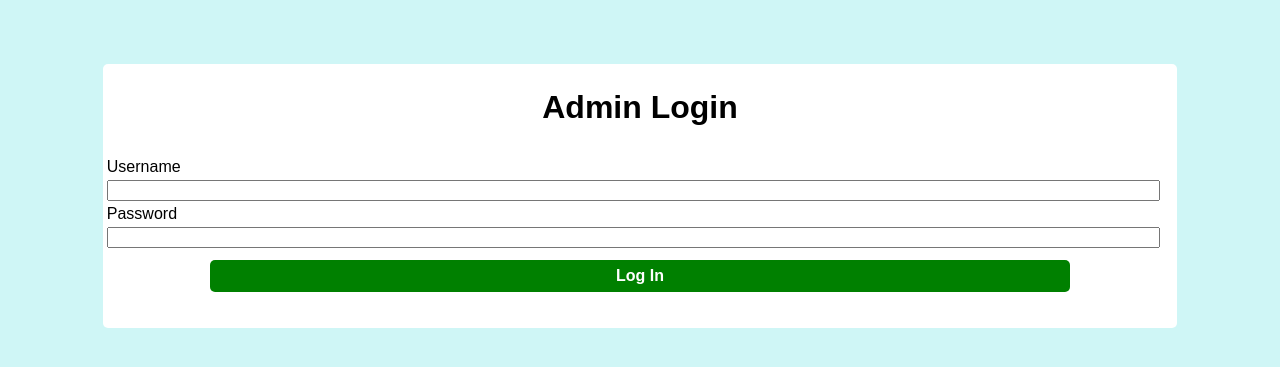
After one commit to CMBCoding/icecream, a Node server app: page /login in a window 1280 px wide. The commit adds this page. Shown: the top 367 px of the page. Run offline with Node 20, Linux system fonts and the light colour scheme.

Commit message:
Add login page

```diff
--- a/app.js
+++ b/app.js
@@ -2,8 +2,9 @@
 import express from 'express';
 import dotenv from 'dotenv';
 import mysql2 from 'mysql2';
+import session from 'express-session';
+
 dotenv.config();
-
 //Create a connection pool
 const pool = mysql2.createPool({
     host: process.env.DB_HOST,
@@ -15,6 +16,24 @@ const pool = mysql2.createPool({
 
 //Create an instance of an express application
 const app = express();
+
+//Session middleware: lets the server remember users between requests
+app.use(session({
+    secret: process.env.SESSION_SECRET,
+    resave: false,
+    saveUninitialized: false,
+    cookie: {maxAge: 1000 * 60 * 60}
+}));
+
+//Only let logged in users through; send everyone else to /login
+function requireLogin(req, res, next) {
+    if (req.session.loggedIn) {
+        next();
+    } else {
+        res.redirect('/login');
+    }
+}
+
 
 //Define a port number for the server to listen to
 const PORT = 3002;
@@ -28,6 +47,19 @@ app.set('view engine', 'ejs');
 //Set up middleware
 app.use(express.urlencoded({extended: true}));
 
+app.get('/admin', requireLogin, async(req, res) => {
+    try {
+        //Fetch all orders from database, most recent first
+        const [orders] = await pool.query(`SELECT * FROM orders ORDER BY timestamp DESC`);
+
+        res.render('admin', {orders});
+    } catch (err) {
+        console.error('Database error:', err);
+        res.status(500).send('Error loading orders: ' + err.message);
+    }
+
+})
+
 //Create an array to hold the order information
 const orders = [];
 
@@ -36,6 +68,31 @@ app.get('/', (req, res) => {
     res.render('home');
     // res.sendFile(`${import.meta.dirname}/views/home.html`);
 });
+
+//Define a login
+app.get('/login', (req, res) => {
+    res.render('login', {error: null});
+});
+
+app.post('/login', (req, res) => {
+    const username = req.body.username;
+    const password = req.body.password;
+
+    if(username === process.env.ADMIN_USER &&
+        password === process.env.ADMIN_PASSWORD) {
+            req.session.loggedIn = true;
+            res.redirect('/admin');
+        } else {
+            res.render('login',
+                {error: 'Invalid username or password'});
+        }
+})
+
+app.get('/logout',(req,res) => {
+    req.session.destroy(() =>{
+        res.redirect('login');
+    });
+})
 
 // Test the db
 // app.get('/db-test', async(req,res)=> {
@@ -88,19 +145,6 @@ app.post('/confirm', async(req, res) => {
     }
 })
 
-app.get('/admin', async(req, res) => {
-    try {
-        //Fetch all orders from database, most recent first
-        const [orders] = await pool.query(`SELECT * FROM orders ORDER BY timestamp DESC`);
-
-        res.render('admin', {orders});
-    } catch (err) {
-        console.error('Database error:', err);
-        res.status(500).send('Error loading orders: ' + err.message);
-    }
-
-})
-
 //Start the server on the designated port
 app.listen(PORT, () => {
     console.log(`Server running in port http://localhost:${PORT}`);
--- a/package.json
+++ b/package.json
@@ -23,6 +23,7 @@
     "eje": "^1.0.0",
     "ejs": "^7.0.2",
     "express": "^5.2.1",
+    "express-session": "^1.19.0",
     "install": "^0.13.0",
     "mysql2": "^3.24.6"
   }
--- a/public/styles/style.css
+++ b/public/styles/style.css
@@ -30,12 +30,18 @@ fieldset > label {
     width: 100%;
 }
 
-.required {
-    display: none;
+.required, .login-error {
     background-color: green;
     font-weight: bold;
     color: white;
 }
+
+.login-error {
+    background-color: rgb(128, 0, 0);
+    font-weight: bold;
+    color: white;
+}
+
 
 .order-header {
     margin: 1.5rem auto 0.5rem auto;
@@ -57,8 +63,8 @@ input, label {
     margin: 0.25rem;
 }
 
-input[type="text"], input[type="email"] {
-    width: 100%;
+input[type="text"], input[type="email"], input[type="password"] {
+    width: 98%;
 }
 
 select {
--- a/views/admin.ejs
+++ b/views/admin.ejs
@@ -19,6 +19,7 @@
 <body>
     <main>
         <h1>Orders</h1>
+        <a href="/logout">Log out</a>
         <table id="order-table" class="display">
             <thead>
                 <tr>
--- /dev/null
+++ b/views/login.ejs
@@ -0,0 +1,31 @@
+<!DOCTYPE html>
+<html lang="en">
+<head>
+    <meta charset="UTF-8">
+    <meta name="viewport" content="width=device-width, initial-scale=1.0">
+    <!-- favicon -->
+    <link rel="shortcut icon" href="images/favicon.ico" type="image/x-icon">
+    <!-- stylesheet -->
+    <link rel="stylesheet" href="styles/style.css">
+    <!-- Scripts -->
+    <!-- <script src="js/icecream.js" defer></script> -->
+    <title>Admin Login</title>
+</head>
+<body>
+    <main>
+        <h1>Admin Login</h1>
+        <% if (error) { %>
+            <p class="login-error"><%= error %></p>
+        <% } %>
+        <form action="/login" method="post" id="icecream">
+            <label for="username">Username</label>
+            <input type="text" id="username" name="username" required>
+
+            <label for="password">Password</label>
+            <input type="password" name="password" id="password" required>
+
+            <button type="submit">Log In</button>
+        </form>
+    </main>
+</body>
+</html>
```
Also changed, not shown: 1 other file.
